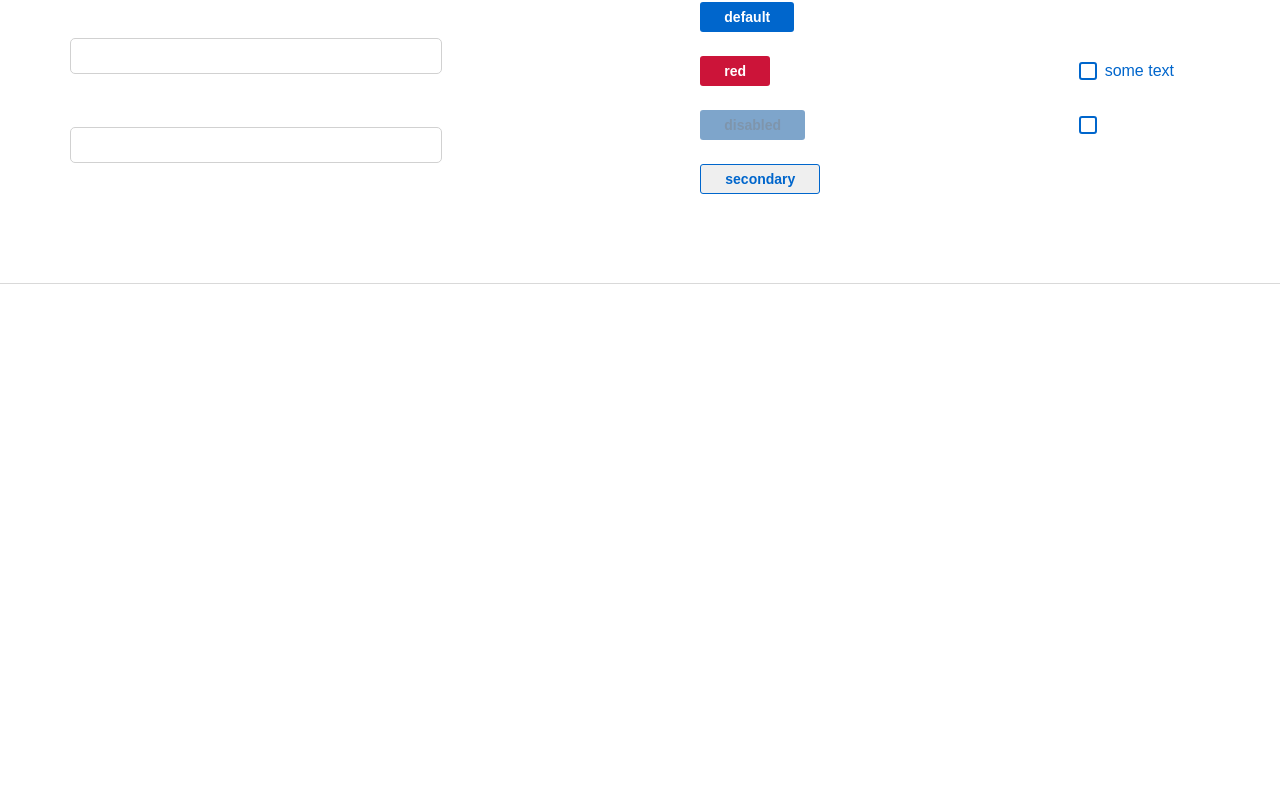
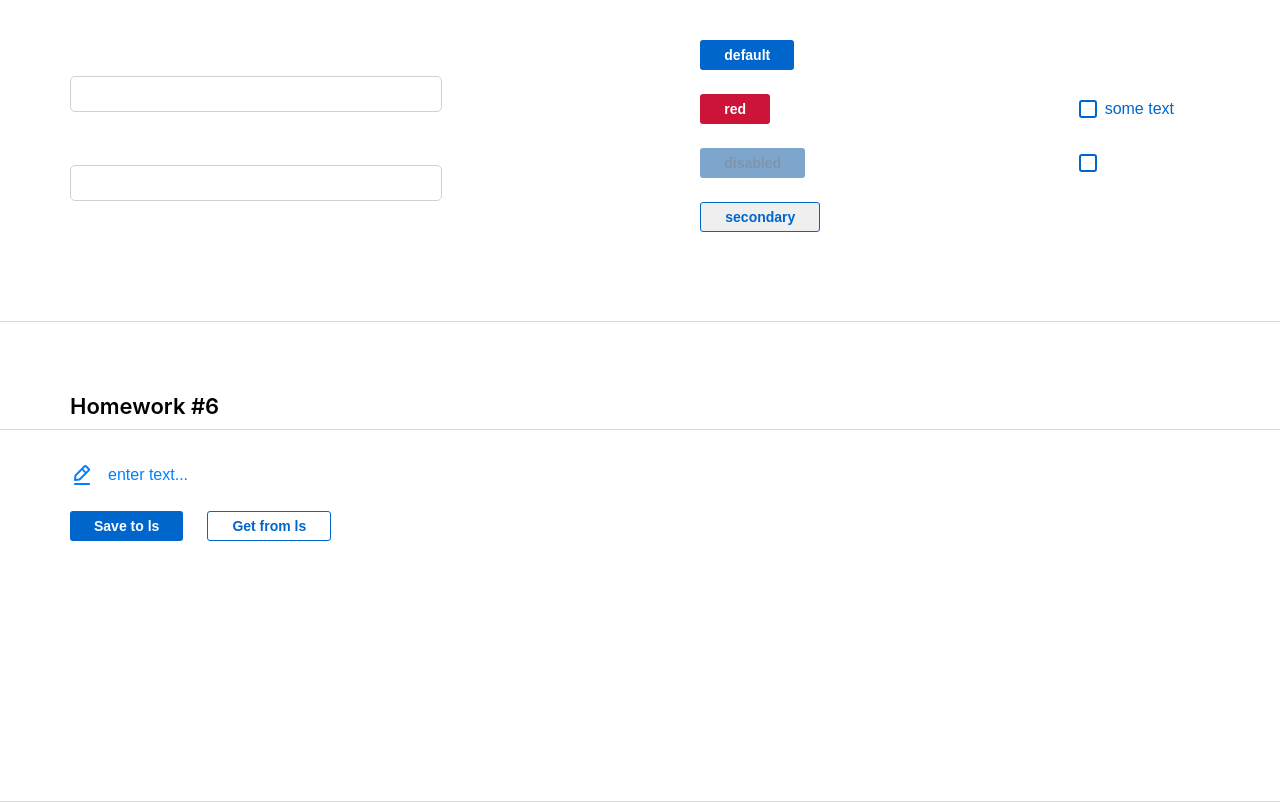
Before and after one commit to Rita05/homework_front_sprint02, a React (Create React App) app: page /#/pre-junior in a window 1280 px wide. Shown: the part 1563-2365 px from the top of the page. Before the commit the page ends 1847 px from the top, so only its background shows below. Built offline with nearby package versions, Linux system fonts and the light colour scheme.

Commit message:
make hw06 homework in sprint03

```diff
--- a/src/s1-main/App.module.css
+++ b/src/s1-main/App.module.css
@@ -24,6 +24,11 @@
     width: 1280px;
     margin-top: 36.5px;
 }
+.superEditableSpanContainer {
+    margin: 0 auto;
+    width: 1280px;
+    margin-top: 71px;
+}
 
 .hw {
     display: flex;
@@ -46,4 +51,5 @@
     font-weight: 600;
     line-height: 26.82px;
     margin-left: 70px;
+    margin-bottom: 9.5px;
 }
--- a/src/s1-main/App.tsx
+++ b/src/s1-main/App.tsx
@@ -10,6 +10,7 @@ import HW2 from '../s2-homeworks/hw02/HW2'
 import HW3 from '../s2-homeworks/hw03/HW3'
 import HW4 from '../s2-homeworks/hw04/HW4'
 import HW5 from '../s2-homeworks/hw05/HW5'
+import HW6 from '../s2-homeworks/hw06/HW6'
 
 function App() {
     return (
@@ -21,6 +22,7 @@ function App() {
 
             {/*при выполнении дз 5 и более - закомментировать здесь дз 1-4, так как они есть внутри дз 5*/}
             <HW5 />
+            <HW6 />
         </div>
     )
 }
--- a/src/s2-homeworks/hw06/HW6.module.css
+++ b/src/s2-homeworks/hw06/HW6.module.css
@@ -1,5 +1,19 @@
+.hw6 {
+    padding-top: 32.5px;
+    padding-left: 70px;
+}
+
 .buttonsContainer {
+    display: flex;
+    margin-top: 24px;
+    column-gap: 24px;
+}
+
+.buttonsContainer > button:last-child {
+    background-color: white;
 }
 
 .editableSpanContainer {
+    display: flex;
+    flex-direction: column;
 }
--- a/src/s2-homeworks/hw06/HW6.tsx
+++ b/src/s2-homeworks/hw06/HW6.tsx
@@ -18,16 +18,16 @@ const HW6 = () => {
 		saveState<string>('hw6-editable-span-value', value)
 	}
 	const restore = () => {
-        // делают студенты
-
+		setValue(restoreState('hw6-editable-span-value', ''));
 	}
 
+	const hw6ClassName = s2.hw + ' ' + s.hw6
 	return (
-        <div id={'hw6'}>
+		<div id={'hw6'} className={s2.superEditableSpanContainer}>
 			<div className={s2.hwTitle}>Homework #6</div>
 
 			{/*демонстрация возможностей компоненты:*/}
-            <div className={s2.hw}>
+			<div className={hw6ClassName}>
 				<div className={s.editableSpanContainer}>
 					<SuperEditableSpan
 						id={'hw6-spanable-input'}
@@ -53,7 +53,7 @@ const HW6 = () => {
 					</SuperButton>
 				</div>
 			</div>
-        </div>
+		</div >
 	)
 }
 
--- a/src/s2-homeworks/hw06/common/c4-SuperEditableSpan/SuperEditableSpan.module.css
+++ b/src/s2-homeworks/hw06/common/c4-SuperEditableSpan/SuperEditableSpan.module.css
@@ -1,11 +1,27 @@
 .spanBlock {
+    display: flex;
+    align-items: center;
+    column-gap: 14px;
 }
 
 .span {
+    color: #0080FF;
+    font-family: 'Montserrat', sans-serif;
+    font-size: 16px;
+    font-weight: 500;
+    line-height: 20px;
 }
 
 .input {
+    color: #000000;
+    font-family: 'Montserrat', sans-serif;
+    font-size: 16px;
+    font-weight: 500;
+    line-height: 20px;
+    padding: 8px 0 8px 24px;
 }
 
 .pen {
+    width: 24px;
+    height: 24px;
 }
--- a/src/s2-homeworks/hw06/common/c4-SuperEditableSpan/SuperEditableSpan.tsx
+++ b/src/s2-homeworks/hw06/common/c4-SuperEditableSpan/SuperEditableSpan.tsx
@@ -23,7 +23,7 @@ type SuperEditableSpanType = Omit<DefaultInputPropsType, 'type'> & {
 	onEnter?: () => void
 	error?: string
 
-    spanProps?: DefaultSpanPropsType  & {defaultText?: string}// пропсы для спана
+	spanProps?: DefaultSpanPropsType & { defaultText?: string }// пропсы для спана
 }
 
 const SuperEditableSpan: React.FC<SuperEditableSpanType> = (
@@ -37,24 +37,21 @@ const SuperEditableSpan: React.FC<SuperEditableSpanType> = (
 	}
 ) => {
 	const [editMode, setEditMode] = useState<boolean>(false)
-    const {children, onDoubleClick, className, defaultText, ...restSpanProps} =
+	const { children, onDoubleClick, className, defaultText, ...restSpanProps } =
 		spanProps || {}
 
 	const onEnterCallback = () => {
-        // выключить editMode при нажатии Enter // делают студенты
-
+		setEditMode(true)
 		onEnter?.()
 	}
 	const onBlurCallback = (e: React.FocusEvent<HTMLInputElement>) => {
-        // выключить editMode при нажатии за пределами инпута // делают студенты
-
+		setEditMode(false);
 		onBlur?.(e)
 	}
 	const onDoubleClickCallBack = (
 		e: React.MouseEvent<HTMLSpanElement, MouseEvent>
 	) => {
-        // включить editMode при двойном клике // делают студенты
-
+		setEditMode(true);
 		onDoubleClick?.(e)
 	}
 
```
Also changed, not shown: 2 other files (tests, documents, lock files or other folders). Lines whose indentation alone changed are shown as unchanged.
